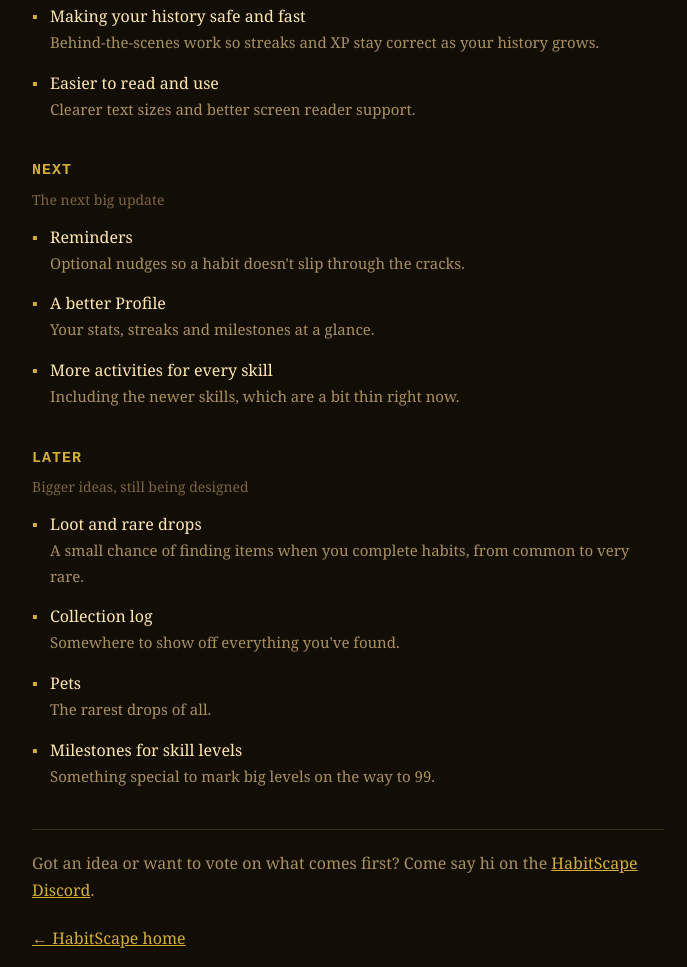
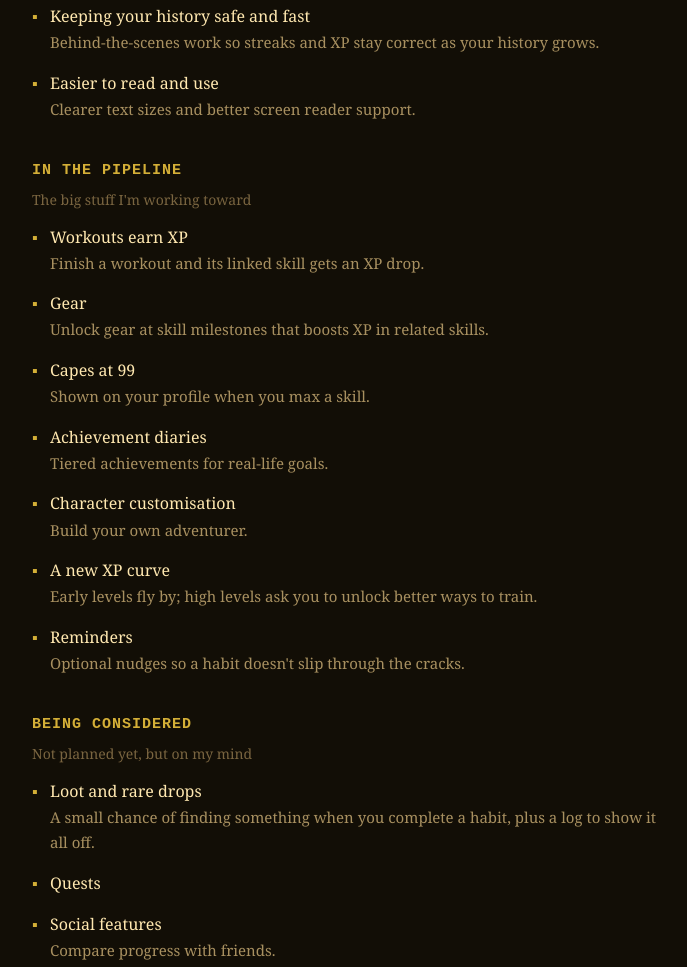
Before and after one commit to MrRogers5799/HabitScape, a website: page docs/roadmap.html in a window 1280 px wide. Shown: the part 344-1311 px from the top of the page, without its empty margins (292-979 px from the left). Drawn offline with Linux system fonts and the light colour scheme.

Commit message:
Roadmap: merge the Discord #roadmap post
Workout XP, gear, capes at 99, achievement diaries, character
customisation and the XP curve rework lead "In the pipeline";
quests, social and loot drops sit under "Being considered".

Co-Authored-By: Claude Opus 5.5 <noreply@anthropic.com>

```diff
--- a/docs/roadmap.html
+++ b/docs/roadmap.html
@@ -41,42 +41,47 @@
 </head>
 <body>
   <h1>WHAT'S COMING</h1>
-  <p>HabitScape is built by one person, in the open. This is the rough plan: ideas, not promises,
-    and no dates, because real life comes first. The order can change based on what you tell me.</p>
+  <p>HabitScape is built by one person, in the open. This is the rough plan: not a promise list, and no
+    dates, because real life comes first. Priorities shift based on your feedback.</p>
 
   <h2>NOW: SETTLING INTO 1.0</h2>
   <div class="when">Fixing whatever you find</div>
   <ul>
     <li>Bug fixes and polish from your reports
       <span>If something feels off, tell me on Discord. Small fixes ship fastest.</span></li>
-    <li>Making your history safe and fast
+    <li>Keeping your history safe and fast
       <span>Behind-the-scenes work so streaks and XP stay correct as your history grows.</span></li>
     <li>Easier to read and use
       <span>Clearer text sizes and better screen reader support.</span></li>
   </ul>
 
-  <h2>NEXT</h2>
-  <div class="when">The next big update</div>
+  <h2>IN THE PIPELINE</h2>
+  <div class="when">The big stuff I'm working toward</div>
   <ul>
+    <li>Workouts earn XP
+      <span>Finish a workout and its linked skill gets an XP drop.</span></li>
+    <li>Gear
+      <span>Unlock gear at skill milestones that boosts XP in related skills.</span></li>
+    <li>Capes at 99
+      <span>Shown on your profile when you max a skill.</span></li>
+    <li>Achievement diaries
+      <span>Tiered achievements for real-life goals.</span></li>
+    <li>Character customisation
+      <span>Build your own adventurer.</span></li>
+    <li>A new XP curve
+      <span>Early levels fly by; high levels ask you to unlock better ways to train.</span></li>
     <li>Reminders
       <span>Optional nudges so a habit doesn't slip through the cracks.</span></li>
-    <li>A better Profile
-      <span>Your stats, streaks and milestones at a glance.</span></li>
-    <li>More activities for every skill
-      <span>Including the newer skills, which are a bit thin right now.</span></li>
   </ul>
 
-  <h2>LATER</h2>
-  <div class="when">Bigger ideas, still being designed</div>
+  <h2>BEING CONSIDERED</h2>
+  <div class="when">Not planned yet, but on my mind</div>
   <ul>
     <li>Loot and rare drops
-      <span>A small chance of finding items when you complete habits, from common to very rare.</span></li>
-    <li>Collection log
-      <span>Somewhere to show off everything you've found.</span></li>
-    <li>Pets
-      <span>The rarest drops of all.</span></li>
-    <li>Milestones for skill levels
-      <span>Something special to mark big levels on the way to 99.</span></li>
+      <span>A small chance of finding something when you complete a habit, plus a log to show it all off.</span></li>
+    <li>Quests</li>
+    <li>Social features
+      <span>Compare progress with friends.</span></li>
   </ul>
 
   <div class="footer">
```
